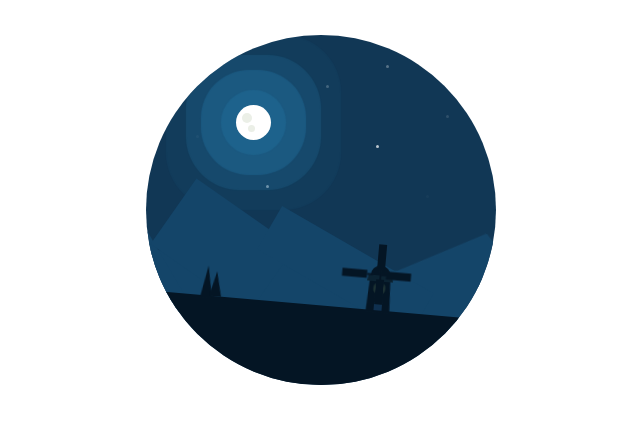
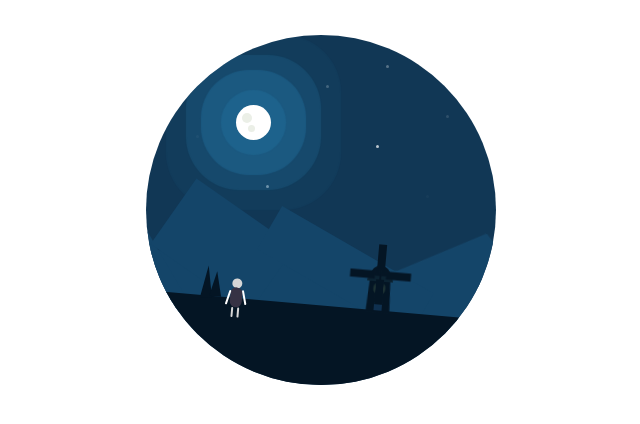
Before and after one commit to Shivam0Anand/Night, a plain HTML site: page index.html in a window 1280 px wide. Shown: the full height of the page, 319-959 px from the left. Drawn offline with Linux system fonts and the light colour scheme.

Commit message:
add girl in night project nad fix blade

```diff
--- a/index.html
+++ b/index.html
@@ -21,7 +21,6 @@
         <div class="star s7"></div>
         <div class="moon1"></div>
         <div class="moon"></div>
-
         <div class="mountains">
             <div class="m1"></div>
             <div class="m2"></div>
@@ -42,6 +41,14 @@
             </div>
             <div class="tree"></div>
         </div>
+        <div class="girl">
+            <div class="face"></div>
+            <div class="stomach"></div>
+            <div class="leg1"></div>
+            <div class="leg2"></div>
+            <div class="hand1"></div>
+            <div class="hand2"></div>
+        </div>
     </div>
 </body>
 </html>
--- a/style.css
+++ b/style.css
@@ -255,6 +255,7 @@ body{
     top: 0;
     bottom: 0;
     transform: rotate(-90deg);
+    left: 8px;
 }
 .b13{
     margin: auto;
@@ -289,3 +290,68 @@ body{
     bottom: -30px;
     left: 3px;
 }
+.girl{
+    height: 200px;
+    width: 100px;
+    display: grid;
+    position: absolute;
+    bottom: 78px;
+    transform: rotate(5deg);
+    left: 40px;
+}
+.face{
+    background: rgb(214, 214, 214);
+    position: absolute;
+    height: 10px;
+    width: 10px;
+    top: 171px;
+    right: 37px;
+    border-radius: 50%;
+}
+.stomach{
+    background-color:rgb(54, 50, 68);
+    width:12px;
+    height:20px;
+    border-radius:10px;
+    position:absolute ;
+    top:180px;
+    left: 52px;
+}
+
+.leg1 , .leg2{
+    background-color:rgb(214, 214, 214);
+    position:absolute ;
+    width:2px;
+    height:10px;
+    top:200px;
+    border-radius:10px;
+}
+
+.leg1{
+    left:60px;
+}
+
+.leg2{
+    right:44px;
+}
+
+.hand1 , .hand2 {
+    background-color:white;
+    width:2px;
+    height:15px;
+    position:absolute ;
+    top:170px;
+    border-radius:10px;
+}
+
+.hand1{
+    left:65px;
+    top: 182px;
+    transform:rotate(-15deg);
+}
+
+.hand2{
+    top: 183px;
+    right:49px;
+    transform:rotate(14deg);
+}
```
